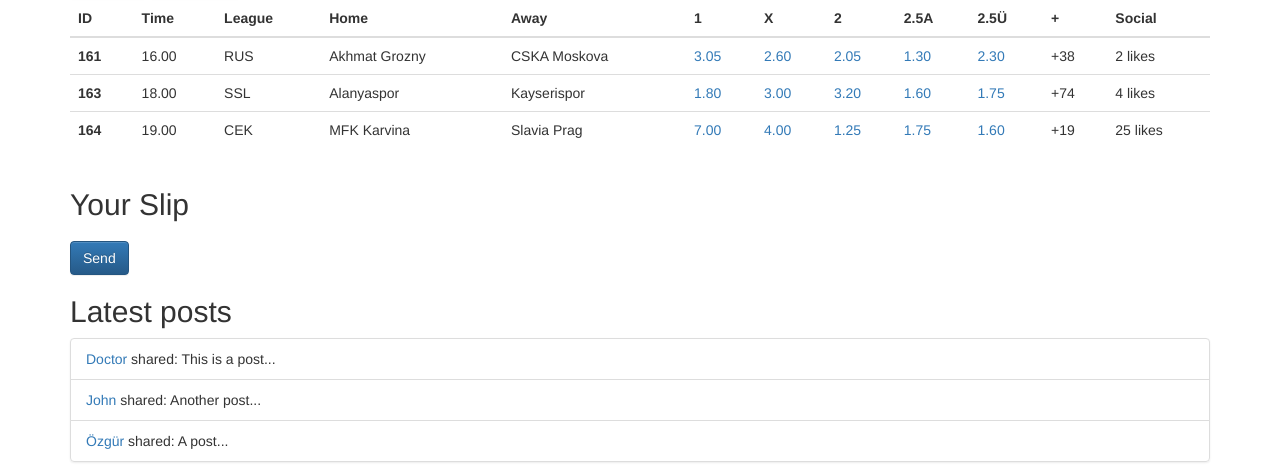
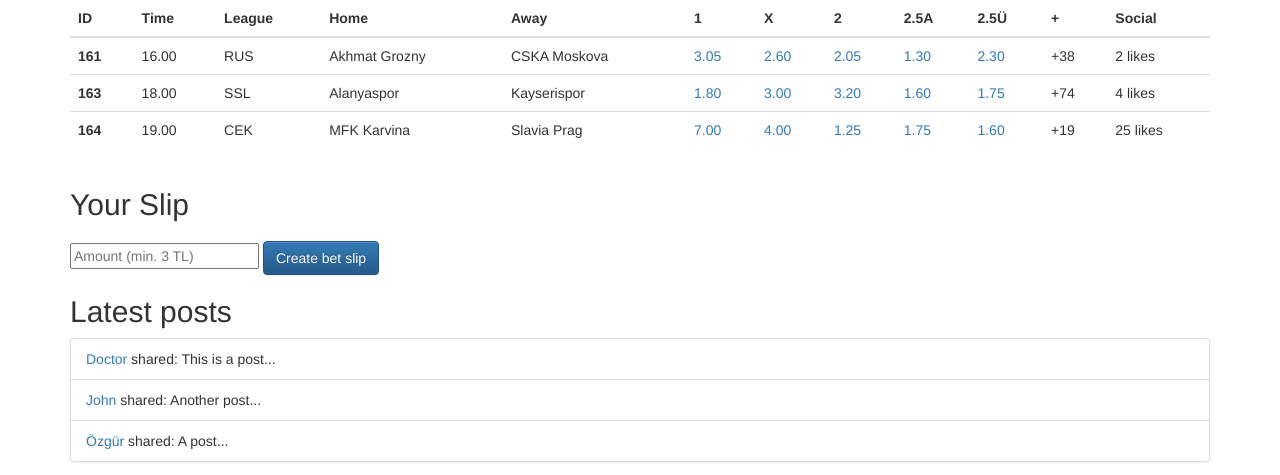
Before and after one commit to ayberktecimer/Probet, a Django app: page / in a window 1280 px wide. Shown: the part 416-891 px from the top of the page. Run offline with Django 3.2, Linux system fonts and the light colour scheme; data comes from the database, SQL or seed files in the repository; some libraries are stand-ins or nearby versions.

Commit message:
Enter bet amount before creating bet slip

```diff
--- a/Probet/views.py
+++ b/Probet/views.py
@@ -256,7 +256,7 @@ def getGamesAndOdds():
 def createBetSlip(request):
 	slip = json.loads(request.body.decode("utf-8"))
 
-	if 'customerId' not in slip:
+	if 'customerId' not in slip or slip['customerId'] is None:
 		return HttpResponse(status=403)
 	else:
 		connection = sqlite3.connect('db.sqlite3')
--- a/templates/frontend/index.html
+++ b/templates/frontend/index.html
@@ -39,6 +39,7 @@
 			<script>
 				var slip = {
 					"customerId": null,
+					betAmount: 3.00,
 					"games": []
 				};
 
@@ -175,6 +176,11 @@
 					}
 				}
 			});
+			if ($('#betAmount').val() < 3)
+				alert("Bet amount must be at least 3 TL!");
+			else {
+				slip.betAmount = $('betAmount').val();
+
 				$.ajax({
 					type: "POST",
 					url: "/slips/new",
@@ -190,6 +196,7 @@
 					contentType: "application/json"
 				});
 			}
+		}
 	</script>
 	<div class="row">
 		<div class="col-md-12">
@@ -202,7 +209,11 @@
 			</div>
 		</div>
 	</div>
-	<button onclick=sendSlipToServer(); class="btn btn-primary">Send</button>
+	<div>
+		<input type="number" required placeholder="Amount (min. 3 TL)" id="betAmount" name="betAmount" min="3"
+			   step=".01">
+		<button onclick=sendSlipToServer(); class="btn btn-primary">Create bet slip</button>
+	</div>
 	<div class="row">
 		<div class="col-md-12">
 			<h2>Latest posts</h2>
```
Lines whose indentation alone changed are shown as unchanged.
